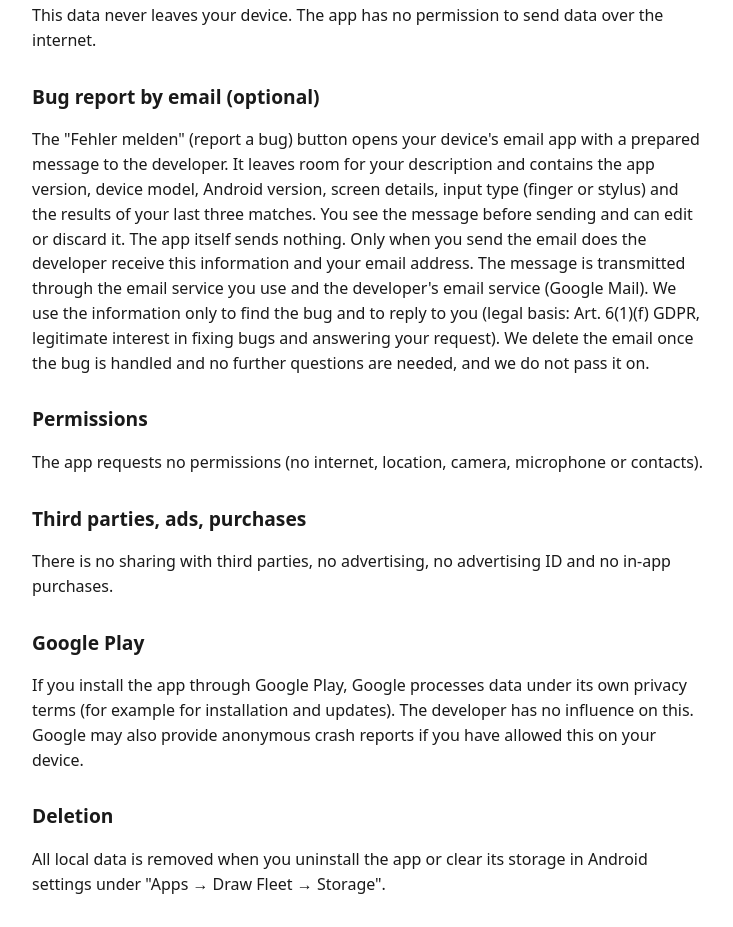
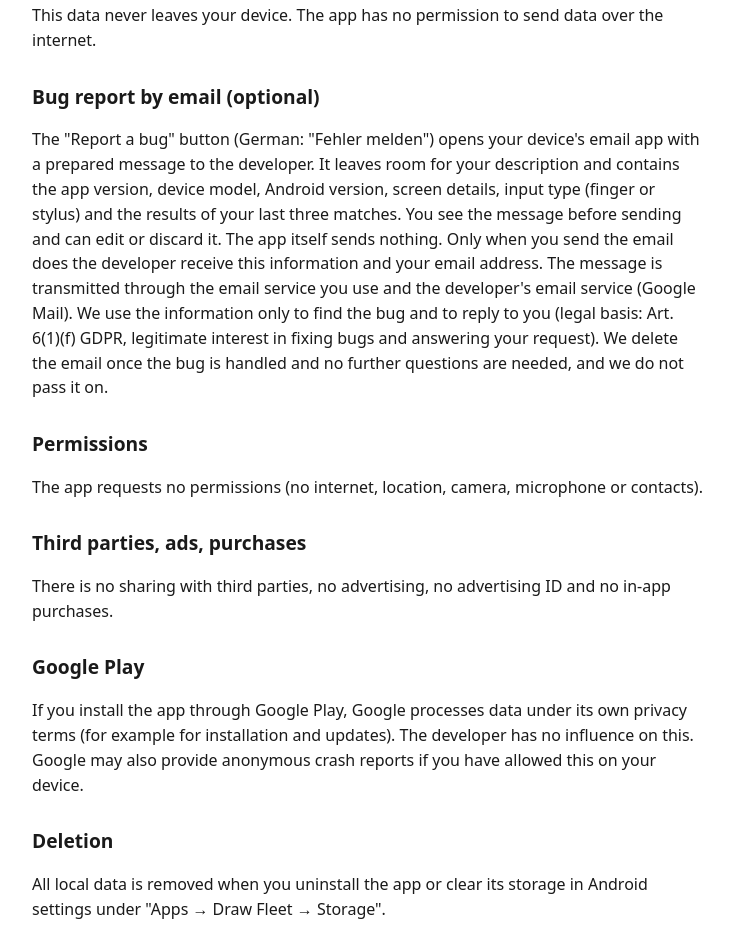
Before and after one commit to Boonlander89/drawfleet-privacy, a plain HTML site: page index.html in a window 1280 px wide. Shown: the part 2795-3722 px from the top of the page, without its empty margins (272-1005 px from the left). Drawn offline with Linux system fonts and the light colour scheme.

Commit message:
Englischer Teil: Knopfname Report a bug

```diff
--- a/index.html
+++ b/index.html
@@ -77,7 +77,7 @@ Email: DrawFleetSupport@gmail.com</p>
 <p>This data never leaves your device. The app has no permission to send data over the internet.</p>
 
 <h2>Bug report by email (optional)</h2>
-<p>The "Fehler melden" (report a bug) button opens your device's email app with a prepared message to the developer. It leaves room for your description and contains the app version, device model, Android version, screen details, input type (finger or stylus) and the results of your last three matches. You see the message before sending and can edit or discard it. The app itself sends nothing. Only when you send the email does the developer receive this information and your email address. The message is transmitted through the email service you use and the developer's email service (Google Mail). We use the information only to find the bug and to reply to you (legal basis: Art. 6(1)(f) GDPR, legitimate interest in fixing bugs and answering your request). We delete the email once the bug is handled and no further questions are needed, and we do not pass it on.</p>
+<p>The "Report a bug" button (German: "Fehler melden") opens your device's email app with a prepared message to the developer. It leaves room for your description and contains the app version, device model, Android version, screen details, input type (finger or stylus) and the results of your last three matches. You see the message before sending and can edit or discard it. The app itself sends nothing. Only when you send the email does the developer receive this information and your email address. The message is transmitted through the email service you use and the developer's email service (Google Mail). We use the information only to find the bug and to reply to you (legal basis: Art. 6(1)(f) GDPR, legitimate interest in fixing bugs and answering your request). We delete the email once the bug is handled and no further questions are needed, and we do not pass it on.</p>
 
 <h2>Permissions</h2>
 <p>The app requests no permissions (no internet, location, camera, microphone or contacts).</p>
```
